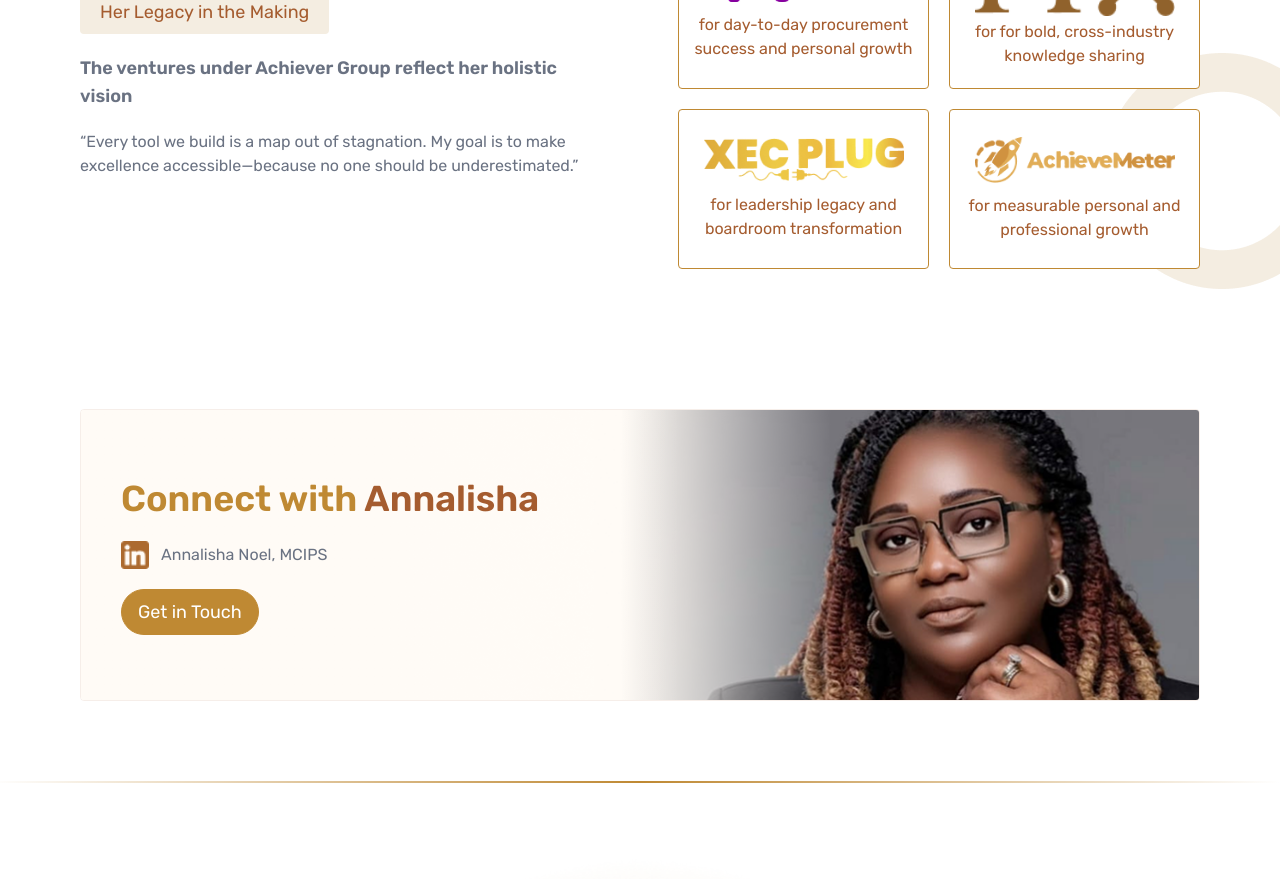
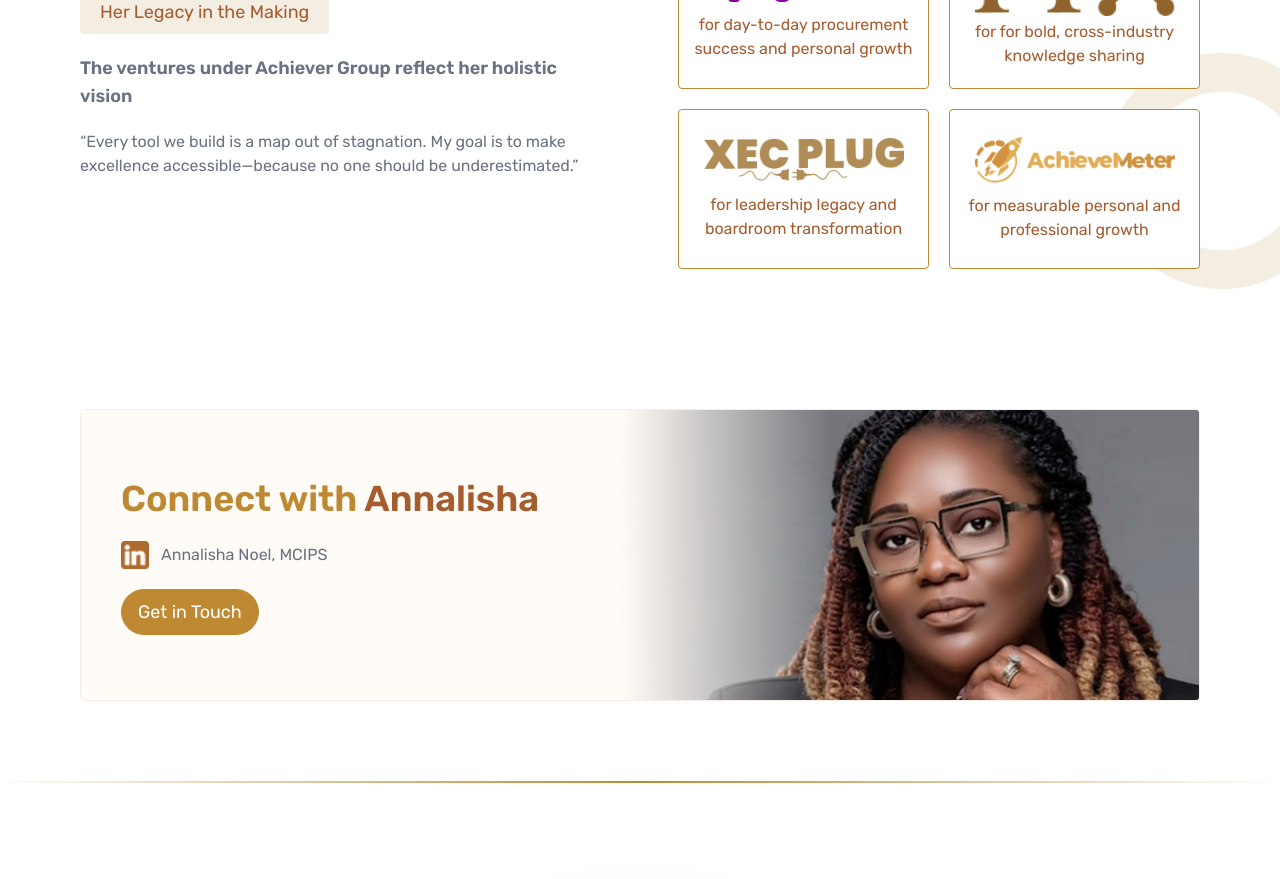
Before and after one commit to NexaForgeTechnologies/Achiever-Group, a Next.js app: page /executiveLeadership in a window 1280 px wide. Shown: the part 2460-3339 px from the top of the page. Built offline with nearby package versions, Linux system fonts and the light colour scheme.

Commit message:
logos updated

```diff
--- a/src/app/containers/VenturesDivCont.jsx
+++ b/src/app/containers/VenturesDivCont.jsx
@@ -51,7 +51,7 @@ export default function VenturesDivCont() {
                 />
 
                 <VenturesDivComp
-                    image={"/xec.png"}
+                    image={"/xec-new.png"}
                     borderFrom="#E1A73A"
                     borderTo="#A55C2F1A"
                     BtnName="Visit Website"
@@ -72,7 +72,7 @@ export default function VenturesDivCont() {
 
 
                 <VenturesDivComp
-                    image={"/achievemeter.png"}
+                    image={"/achievemeter-new.png"}
                     borderFrom="#A55C2F"
                     borderTo="#A55C2F1A"
                     BtnName="Visit Website"
--- a/src/app/executiveLeadership/page.js
+++ b/src/app/executiveLeadership/page.js
@@ -23,10 +23,10 @@ export default function executiveLeadership() {
                 iconLeadership={'ptx.png'}
                 detailLeadership={'for for bold, cross-industry knowledge sharing'}
 
-                iconTalent={'/xec.png'}
+                iconTalent={'/xec-new.png'}
                 detailTalent={'for leadership legacy and boardroom transformation'}
 
-                iconMeasurement={'/achievemeter.png'}
+                iconMeasurement={'/achievemeter-new.png'}
                 detailMeasurement={'for measurable personal and professional growth'}
                 FlexDirection={'flex-col min-h-40'}
                 center={'text-center'}
```
Also changed, not shown: public/achievemeter-new.png (added), public/xec-new.png (added).
